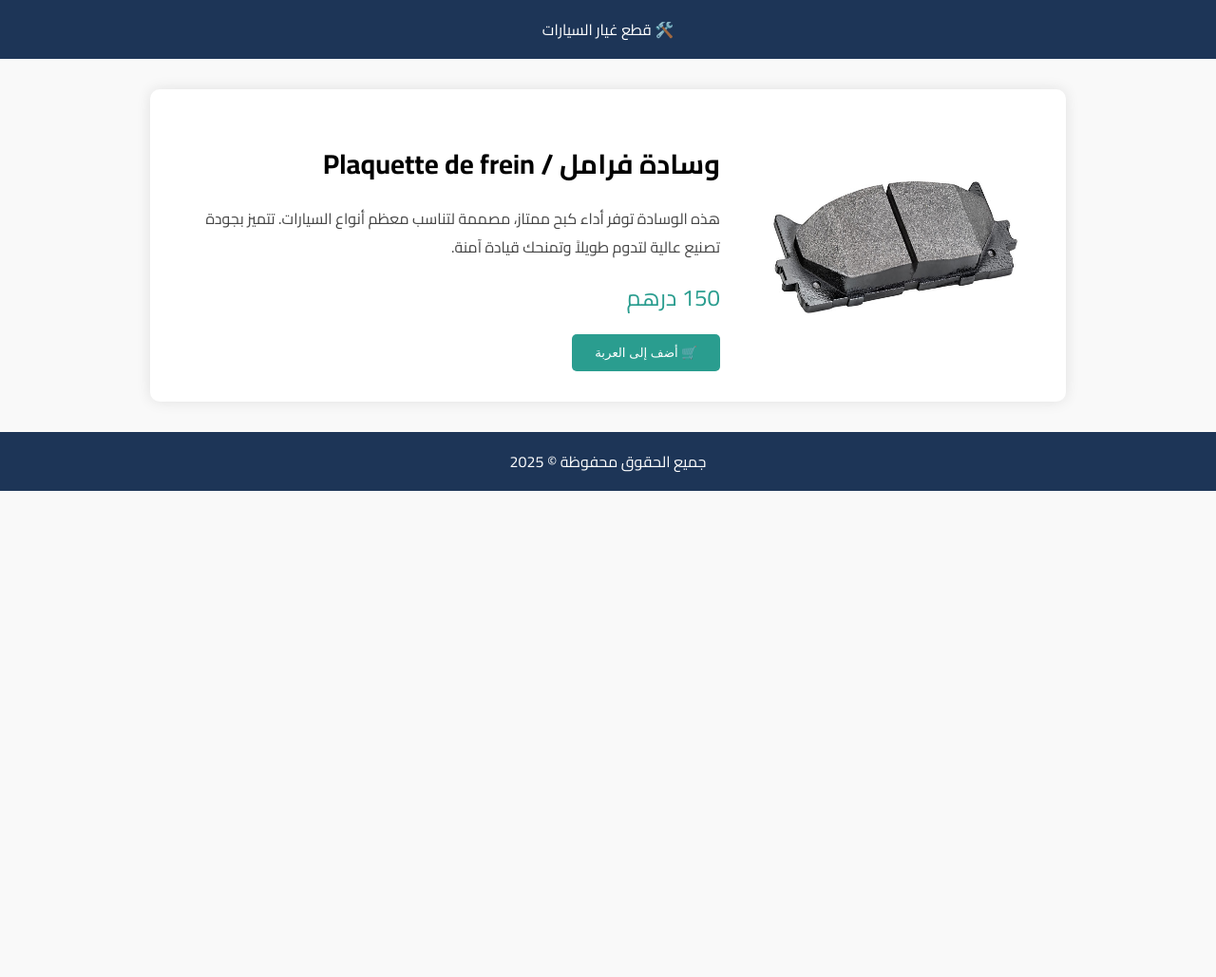
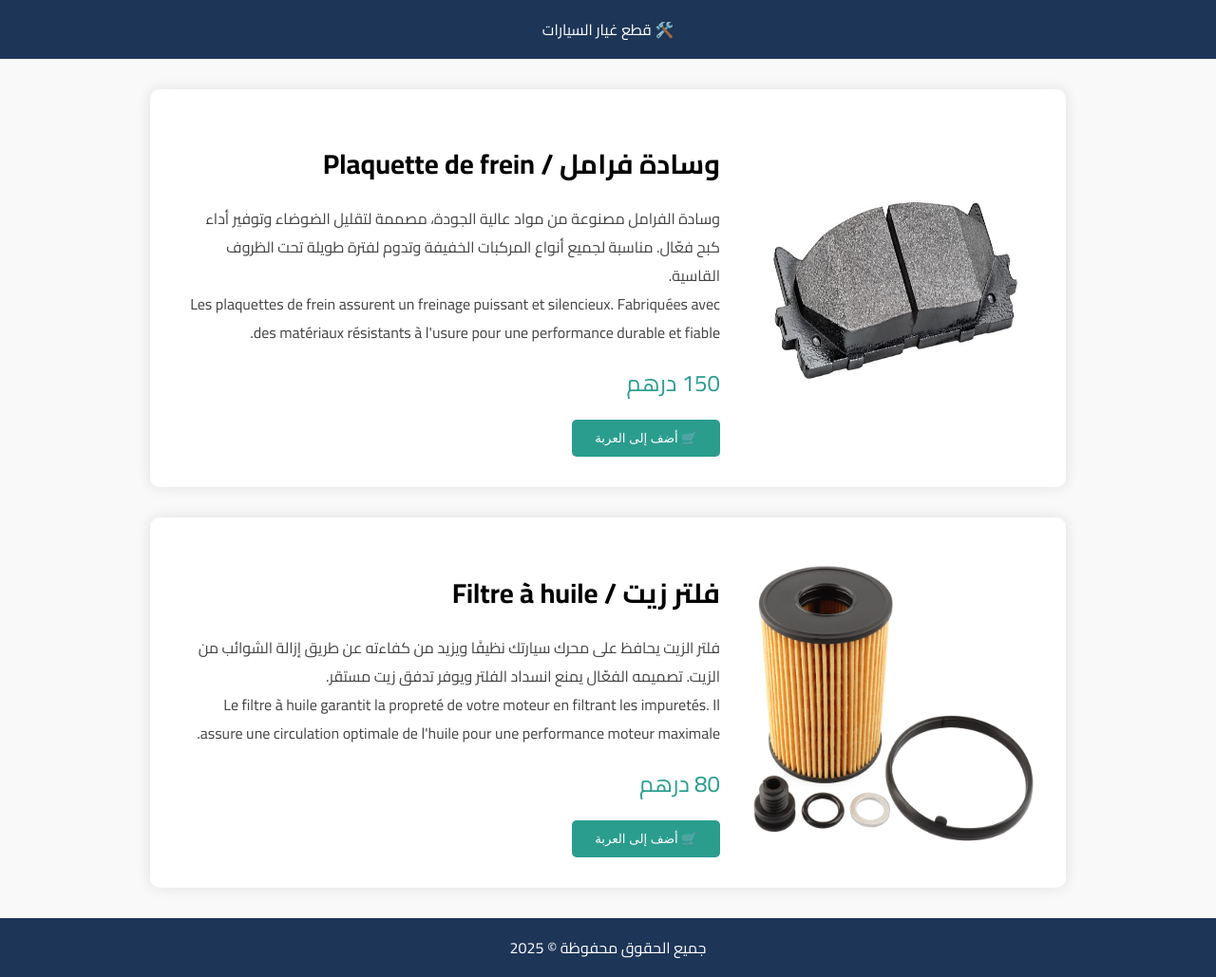
Before and after one commit to mouad2003-ai/Car-Parts-store, a plain HTML site: page product.html in a window 1280 px wide. Shown: the whole page at 95% size. Before the commit the page ends 800 px from the top, so only its background shows below. Drawn offline with Linux system fonts and the light colour scheme.

Commit message:
Update product.html

```diff
--- a/product.html
+++ b/product.html
@@ -83,10 +83,29 @@
       <div class="info">
         <h1>وسادة فرامل / Plaquette de frein</h1>
         <p>
-          هذه الوسادة توفر أداء كبح ممتاز، مصممة لتناسب معظم أنواع السيارات.
-          تتميز بجودة تصنيع عالية لتدوم طويلاً وتمنحك قيادة آمنة.
+          وسادة الفرامل مصنوعة من مواد عالية الجودة، مصممة لتقليل الضوضاء وتوفير أداء كبح فعّال.
+          مناسبة لجميع أنواع المركبات الخفيفة وتدوم لفترة طويلة تحت الظروف القاسية.
+          <br>
+          Les plaquettes de frein assurent un freinage puissant et silencieux. Fabriquées avec des matériaux résistants à l'usure pour une performance durable et fiable.
         </p>
         <div class="price">150 درهم</div>
+        <button class="add-to-cart">🛒 أضف إلى العربة</button>
+      </div>
+    </div>
+  </div>
+
+  <div class="container">
+    <div class="product-detail">
+      <img src="images/oil.jpg" alt="فلتر زيت">
+      <div class="info">
+        <h1>فلتر زيت / Filtre à huile</h1>
+        <p>
+          فلتر الزيت يحافظ على محرك سيارتك نظيفًا ويزيد من كفاءته عن طريق إزالة الشوائب من الزيت.
+          تصميمه الفعّال يمنع انسداد الفلتر ويوفر تدفق زيت مستقر.
+          <br>
+          Le filtre à huile garantit la propreté de votre moteur en filtrant les impuretés. Il assure une circulation optimale de l'huile pour une performance moteur maximale.
+        </p>
+        <div class="price">80 درهم</div>
         <button class="add-to-cart">🛒 أضف إلى العربة</button>
       </div>
     </div>
```
